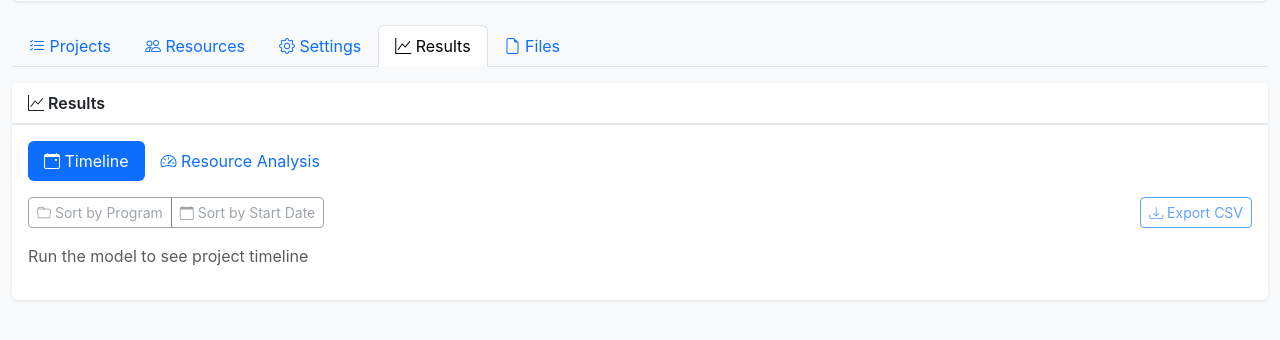
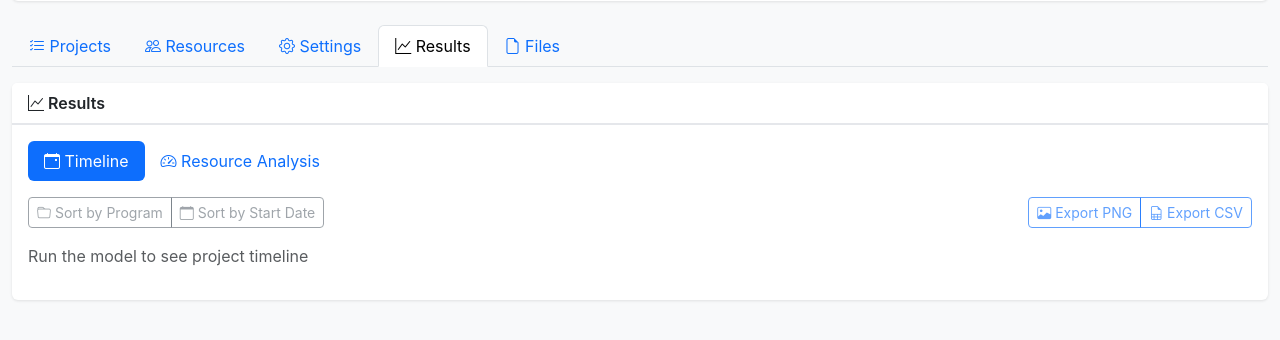
Before and after one commit to tommertron/portfolioPlanner, a Flask app: page / in a window 1280 px wide, after a click on "Results". Shown: the part 187-527 px from the top of the page. Run offline with Flask 3, Linux system fonts and the light colour scheme; some libraries are stand-ins or nearby versions.

Commit message:
Add PNG export functionality for timeline
Features:
- New "Export PNG" button next to Export CSV
- Uses html2canvas library to capture timeline as image
- Includes portfolio name as title in exported image
- High-quality 2x scale rendering
- Automatic timestamped filename (portfolio_timeline_2025-11-07.png)
- Button shows "Generating..." during export
- Disabled state when no timeline data available

UI improvements:
- Grouped export buttons together
- Added image icon for PNG button
- Added spreadsheet icon to CSV button for consistency

🤖 Generated with [Claude Code](https://claude.com/claude-code)

Co-Authored-By: Claude <noreply@anthropic.com>

```diff
--- a/webapp/templates/index.html
+++ b/webapp/templates/index.html
@@ -400,9 +400,14 @@
                                             <i class="bi bi-calendar"></i> Sort by Start Date
                                         </button>
                                     </div>
-                                    <button id="export-csv-btn" class="btn btn-sm btn-outline-primary" disabled>
-                                        <i class="bi bi-download"></i> Export CSV
-                                    </button>
+                                    <div class="btn-group" role="group">
+                                        <button id="export-timeline-png-btn" class="btn btn-sm btn-outline-primary" disabled>
+                                            <i class="bi bi-image"></i> Export PNG
+                                        </button>
+                                        <button id="export-csv-btn" class="btn btn-sm btn-outline-primary" disabled>
+                                            <i class="bi bi-file-earmark-spreadsheet"></i> Export CSV
+                                        </button>
+                                    </div>
                                 </div>
                                 <div id="timeline-container">
                                     <p class="text-muted">Run the model to see project timeline</p>
@@ -441,6 +446,7 @@
 
     <script src="https://cdn.jsdelivr.net/npm/bootstrap@5.3.0/dist/js/bootstrap.bundle.min.js"></script>
     <script src="https://cdn.jsdelivr.net/npm/marked@11.1.1/marked.min.js"></script>
+    <script src="https://cdn.jsdelivr.net/npm/html2canvas@1.4.1/dist/html2canvas.min.js"></script>
     <script>
         let currentPortfolio = null;
         let projectsData = [];
@@ -849,6 +855,7 @@
                     cachedTimelineProjects = null;
                     document.getElementById('sort-by-program-btn').disabled = true;
                     document.getElementById('sort-by-start-btn').disabled = true;
+                    document.getElementById('export-timeline-png-btn').disabled = true;
                     return;
                 }
 
@@ -857,6 +864,7 @@
 
                 // Enable buttons
                 document.getElementById('export-csv-btn').disabled = false;
+                document.getElementById('export-timeline-png-btn').disabled = false;
                 document.getElementById('sort-by-program-btn').disabled = false;
                 document.getElementById('sort-by-start-btn').disabled = false;
 
@@ -869,6 +877,7 @@
                 cachedTimelineProjects = null;
                 document.getElementById('sort-by-program-btn').disabled = true;
                 document.getElementById('sort-by-start-btn').disabled = true;
+                document.getElementById('export-timeline-png-btn').disabled = true;
             }
         }
 
@@ -1168,6 +1177,99 @@
             }
         });
 
+        // Export timeline as PNG
+        document.getElementById('export-timeline-png-btn').addEventListener('click', async () => {
+            const container = document.getElementById('timeline-container');
+            if (!container || !cachedTimelineProjects || cachedTimelineProjects.length === 0) {
+                alert('No timeline data to export. Please run the model first.');
+                return;
+            }
+
+            try {
+                const exportBtn = document.getElementById('export-timeline-png-btn');
+                exportBtn.disabled = true;
+                exportBtn.innerHTML = '<i class="bi bi-hourglass-split"></i> Generating...';
+
+                // Get portfolio name for filename
+                let portfolioDisplayName = currentPortfolio;
+                try {
+                    const configResponse = await fetch(`/api/config/${currentPortfolio}`);
+                    if (configResponse.ok) {
+                        const config = await configResponse.json();
+                        if (config.friendly_name && config.friendly_name.trim()) {
+                            portfolioDisplayName = config.friendly_name.trim();
+                        }
+                    }
+                } catch (err) {
+                    console.log('Could not fetch friendly name, using portfolio ID');
+                }
+
+                // Create a wrapper with title
+                const exportWrapper = document.createElement('div');
+                exportWrapper.style.cssText = 'background: white; padding: 2rem; width: fit-content;';
+
+                // Add title
+                const title = document.createElement('h2');
+                title.textContent = `${portfolioDisplayName} - Project Timeline`;
+                title.style.cssText = 'margin: 0 0 1rem 0; color: #1f2937; font-size: 1.5rem;';
+                exportWrapper.appendChild(title);
+
+                // Clone the timeline content
+                const timelineClone = container.cloneNode(true);
+                timelineClone.style.cssText = 'margin-top: 1rem;';
+                exportWrapper.appendChild(timelineClone);
+
+                // Temporarily add to body for rendering
+                exportWrapper.style.position = 'absolute';
+                exportWrapper.style.left = '-9999px';
+                exportWrapper.style.top = '0';
+                document.body.appendChild(exportWrapper);
+
+                // Get the full dimensions
+                const fullWidth = exportWrapper.scrollWidth;
+                const fullHeight = exportWrapper.scrollHeight;
+
+                // Use html2canvas to capture the wrapper
+                const canvas = await html2canvas(exportWrapper, {
+                    backgroundColor: '#ffffff',
+                    scale: 2, // Higher quality
+                    logging: false,
+                    useCORS: true,
+                    width: fullWidth,
+                    height: fullHeight,
+                    windowWidth: fullWidth,
+                    windowHeight: fullHeight,
+                    x: 0,
+                    y: 0
+                });
+
+                // Remove temporary wrapper
+                document.body.removeChild(exportWrapper);
+
+                // Convert to blob and download
+                canvas.toBlob((blob) => {
+                    const url = URL.createObjectURL(blob);
+                    const link = document.createElement('a');
+                    const portfolioName = currentPortfolio || 'timeline';
+                    const timestamp = new Date().toISOString().slice(0, 19).replace(/:/g, '-');
+                    link.download = `${portfolioName}_timeline_${timestamp}.png`;
+                    link.href = url;
+                    link.click();
+                    URL.revokeObjectURL(url);
+
+                    exportBtn.disabled = false;
+                    exportBtn.innerHTML = '<i class="bi bi-image"></i> Export PNG';
+                });
+
+            } catch (err) {
+                console.error('Error exporting timeline:', err);
+                alert('Failed to export timeline. Please try again.');
+                const exportBtn = document.getElementById('export-timeline-png-btn');
+                exportBtn.disabled = false;
+                exportBtn.innerHTML = '<i class="bi bi-image"></i> Export PNG';
+            }
+        });
+
         function updateSortButtonStyles() {
             const programBtn = document.getElementById('sort-by-program-btn');
             const startBtn = document.getElementById('sort-by-start-btn');
```
